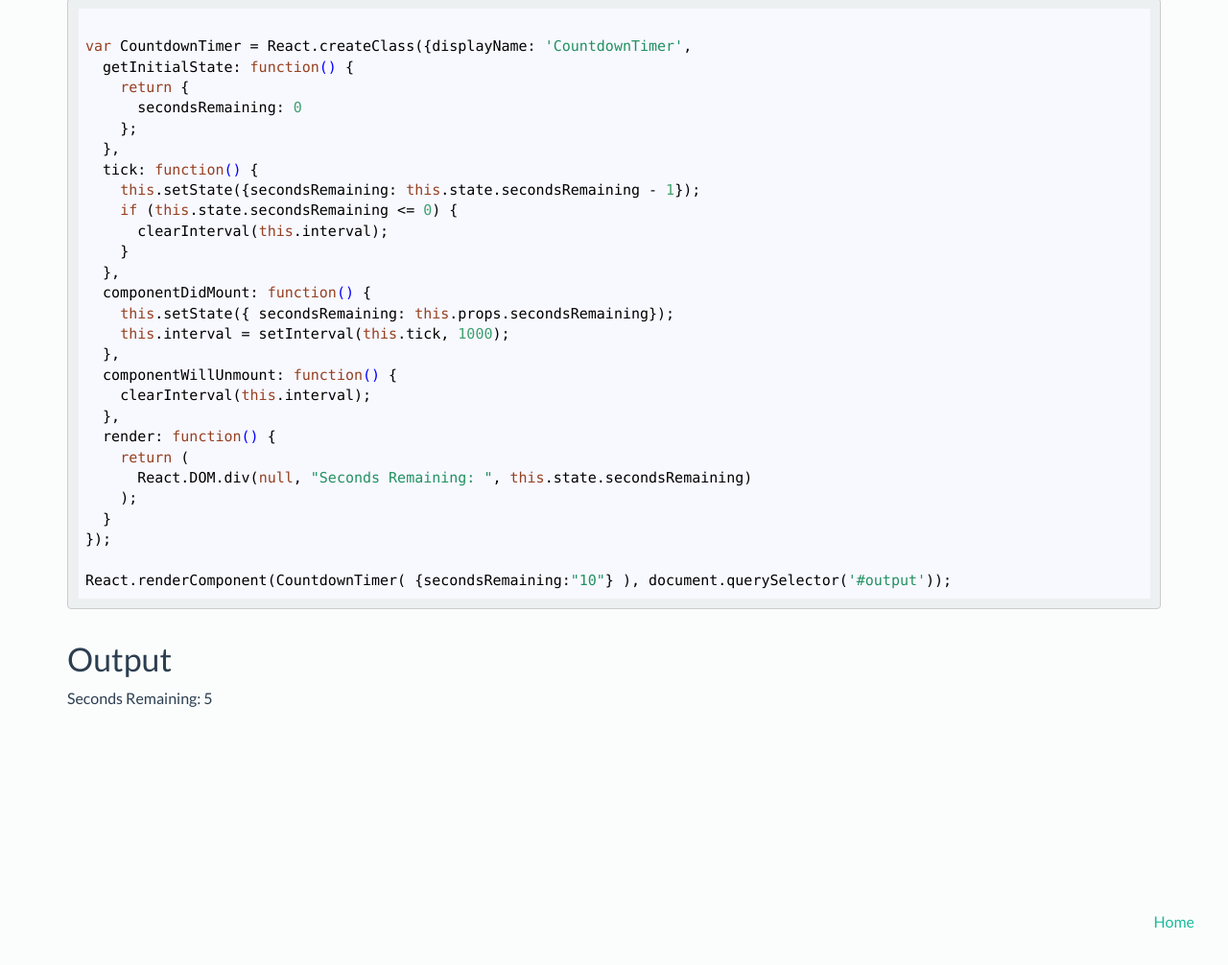
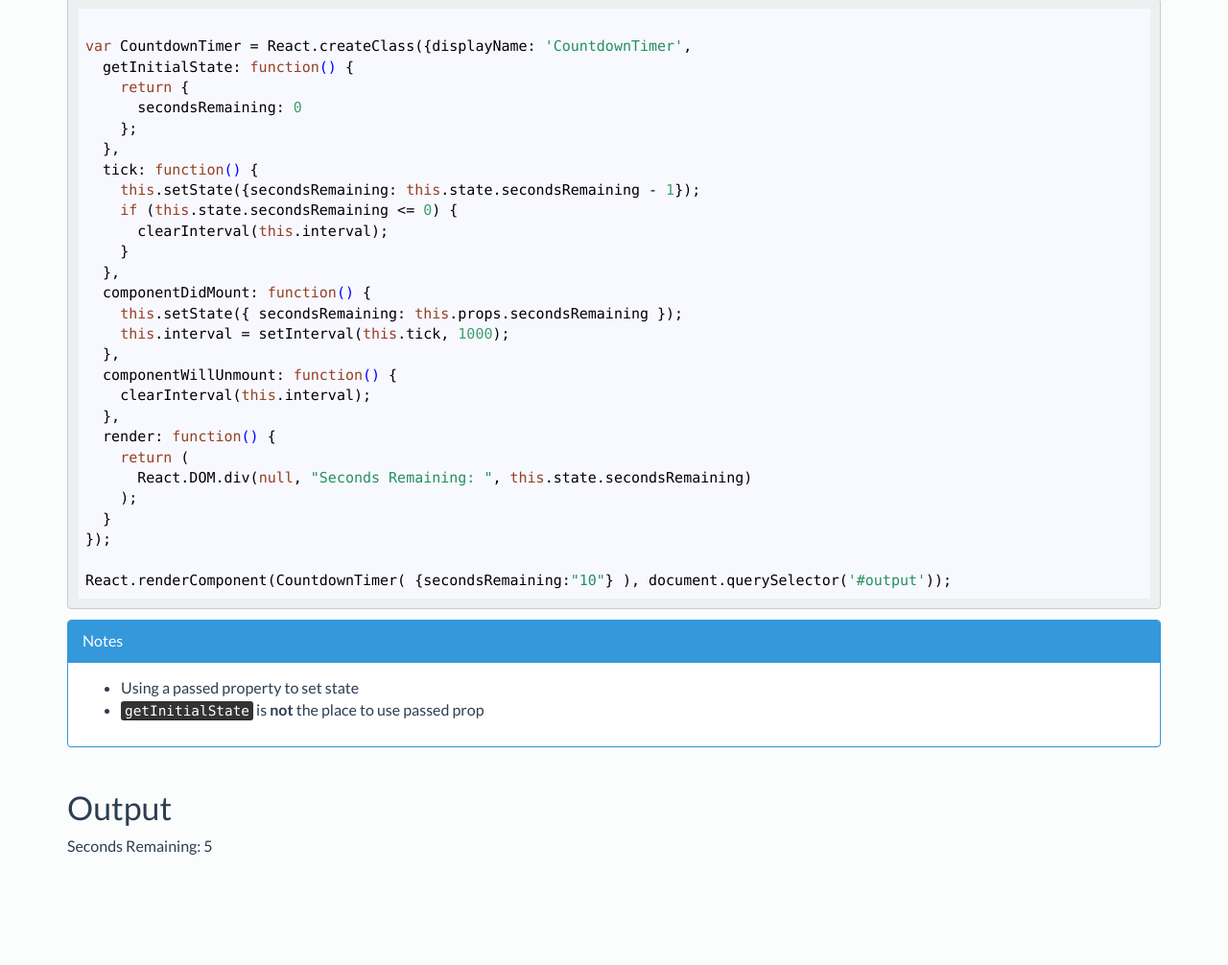
Before and after one commit to w33ble/understanding-react, a plain HTML site: page demos/countdown.html in a window 1280 px wide. Shown: the part 954-1960 px from the top of the page at 96% size. Before the commit the page ends 1937 px from the top, so only its background shows below. Drawn offline with Linux system fonts and the light colour scheme; a script that the page names is missing.

Commit message:
final changes

```diff
--- a/demos/countdown.html
+++ b/demos/countdown.html
@@ -55,7 +55,7 @@
     }
   },
   componentDidMount: <span class="hljs-function"><span class="hljs-keyword">function</span><span class="hljs-params">()</span> {</span>
-    <span class="hljs-keyword">this</span>.setState({ secondsRemaining: <span class="hljs-keyword">this</span>.props.secondsRemaining});
+    <span class="hljs-keyword">this</span>.setState({ secondsRemaining: <span class="hljs-keyword">this</span>.props.secondsRemaining });
     <span class="hljs-keyword">this</span>.interval = setInterval(<span class="hljs-keyword">this</span>.tick, <span class="hljs-number">1000</span>);
   },
   componentWillUnmount: <span class="hljs-function"><span class="hljs-keyword">function</span><span class="hljs-params">()</span> {</span>
@@ -88,7 +88,7 @@
     }
   },
   componentDidMount: <span class="hljs-function"><span class="hljs-keyword">function</span><span class="hljs-params">()</span> {</span>
-    <span class="hljs-keyword">this</span>.setState({ secondsRemaining: <span class="hljs-keyword">this</span>.props.secondsRemaining});
+    <span class="hljs-keyword">this</span>.setState({ secondsRemaining: <span class="hljs-keyword">this</span>.props.secondsRemaining });
     <span class="hljs-keyword">this</span>.interval = setInterval(<span class="hljs-keyword">this</span>.tick, <span class="hljs-number">1000</span>);
   },
   componentWillUnmount: <span class="hljs-function"><span class="hljs-keyword">function</span><span class="hljs-params">()</span> {</span>
@@ -103,6 +103,18 @@
 
 React.renderComponent(CountdownTimer( {secondsRemaining:<span class="hljs-string">"10"</span>} ), document.querySelector(<span class="hljs-string">'#output'</span>));
 </code></pre>
+</div>
+
+<div class="container">
+  <div class="panel panel-info">
+    <div class="panel-heading">Notes</div>
+    <div class="panel-body">
+      <ul>
+        <li>Using a passed property to set state</li>
+        <li><kbd>getInitialState</kbd> is <strong>not</strong> the place to use passed prop</li>
+      </ul>
+    </div>
+  </div>
 </div>
 
 <div class="container">
@@ -123,7 +135,7 @@
       }
     },
     componentDidMount: function() {
-      this.setState({ secondsRemaining: this.props.secondsRemaining});
+      this.setState({ secondsRemaining: this.props.secondsRemaining });
       this.interval = setInterval(this.tick, 1000);
     },
     componentWillUnmount: function() {
--- a/index.html
+++ b/index.html
@@ -12,7 +12,7 @@
 
         <!-- Place favicon.ico and apple-touch-icon.png in the root directory -->
 
-        <link rel="stylesheet" href="./css/main.css">
+        <link rel="stylesheet" href="../css/main.css">
         <link rel="stylesheet" href="./css/bootstrap.min.css">
         <script src="./js/modernizr.js"></script>
     </head>
```
Also changed, not shown: demos/auction.html (+3 -3 lines), demos/gravitar.html (+1 -0 lines), demos/timer.html (+1 -0 lines).
